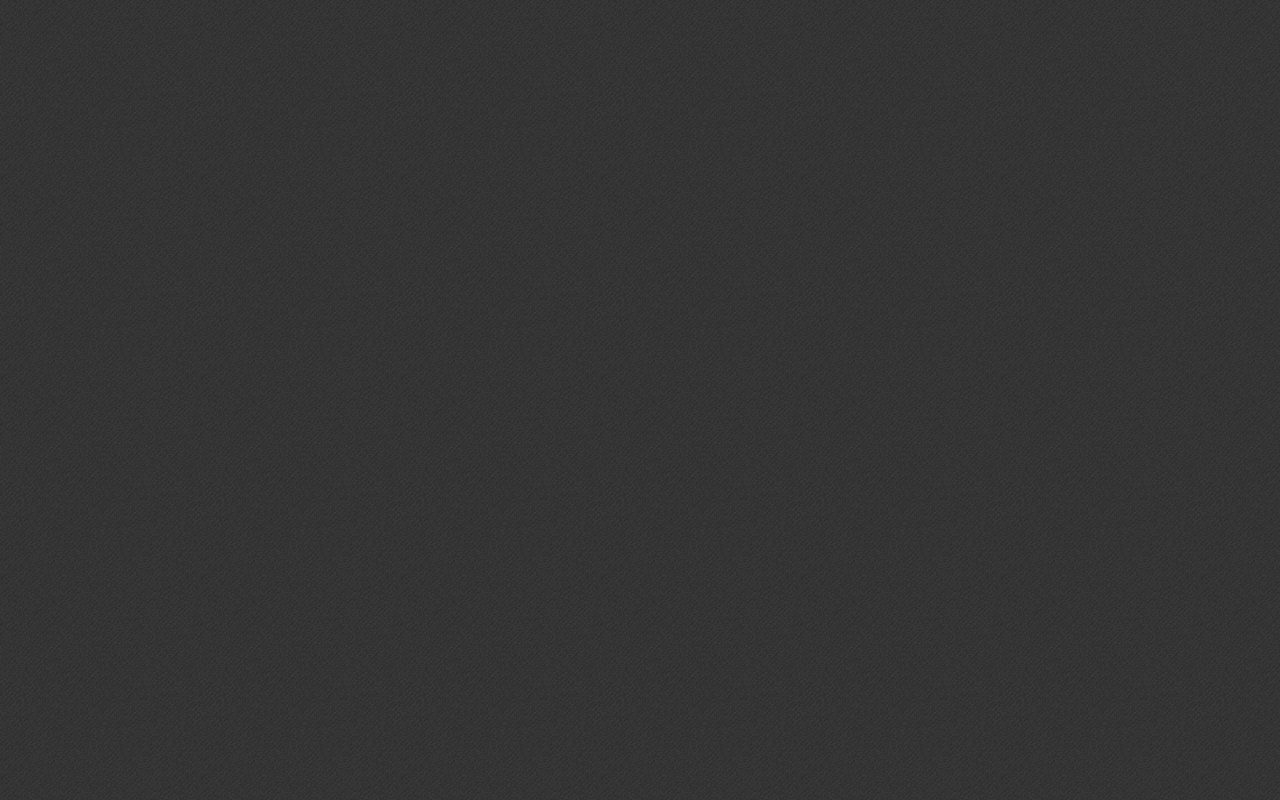
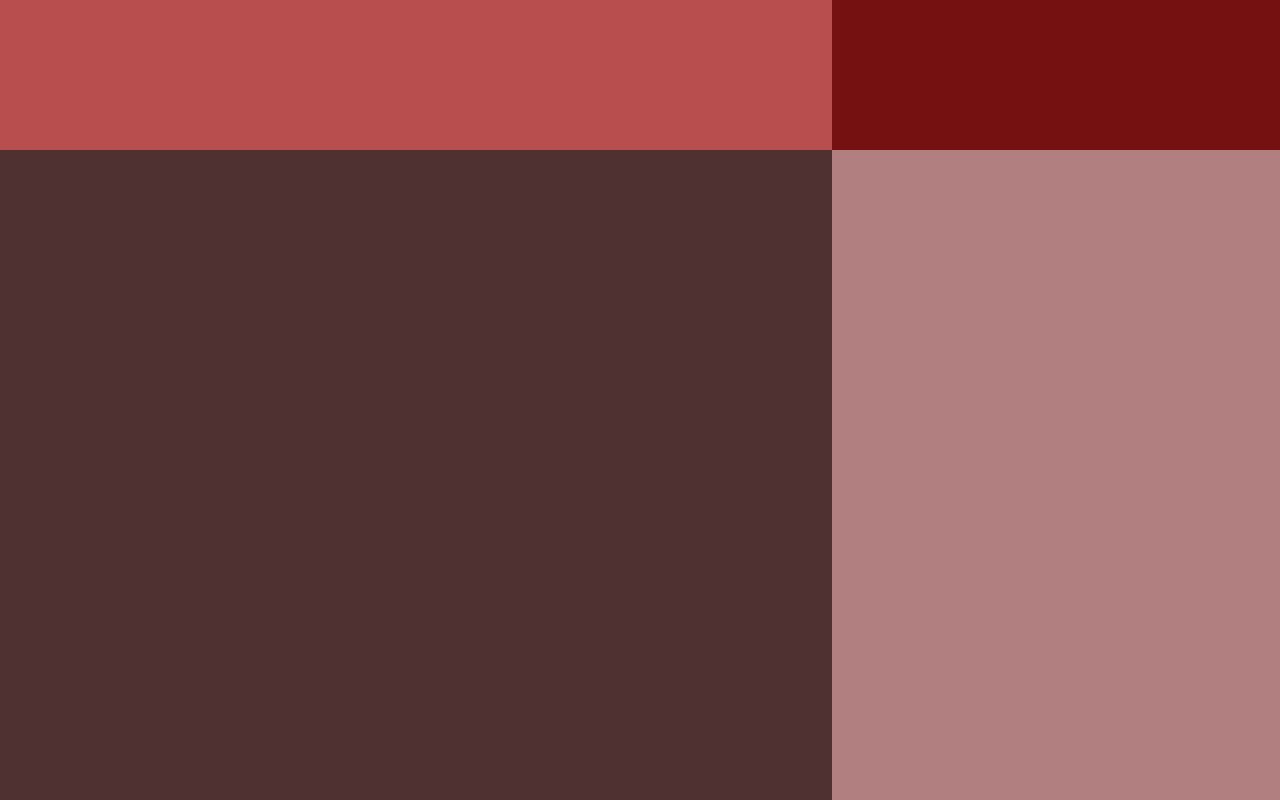
Before and after one commit to highsierraloft/game, a website built with webpack: page index.html in a window 1280 px wide. Built offline with nearby package versions, Linux system fonts and the light colour scheme.

Commit message:
agaasfadasdasasdadsads

```diff
--- a/src/scss/game.scss
+++ b/src/scss/game.scss
@@ -1,14 +1,34 @@
 .game {
+    height: calc(100vh - 150px);
+    width: 100%;
 
     .game-top {
-        .stats {}
+        display: flex;
+        height: 150px;
 
-        .achievements {}
+        .stats {
+            min-width: 65%;
+            background: rgb(184, 78, 78);
+        }
+
+        .achievements {
+            min-width: 35%;
+            background: rgb(117, 17, 17);
+        }
     }
 
     .game-bot {
-        .click {}
+        display: flex;
+        height: 100%;
 
-        .buy {}
+        .click {
+            min-width: 65%;
+            background: #503131;
+        }
+
+        .buy {
+            min-width: 35%;
+            background: #b17f7f;
+        }
     }
 }
--- a/src/scss/main.scss
+++ b/src/scss/main.scss
@@ -28,6 +28,9 @@ body {
   -moz-osx-font-smoothing: grayscale;
   margin: 0;
   padding: 0;
+  display: flex;
+  justify-content: center;
+  align-items: center;
   background: url("../img/debut_dark.png");
 }
 
```
